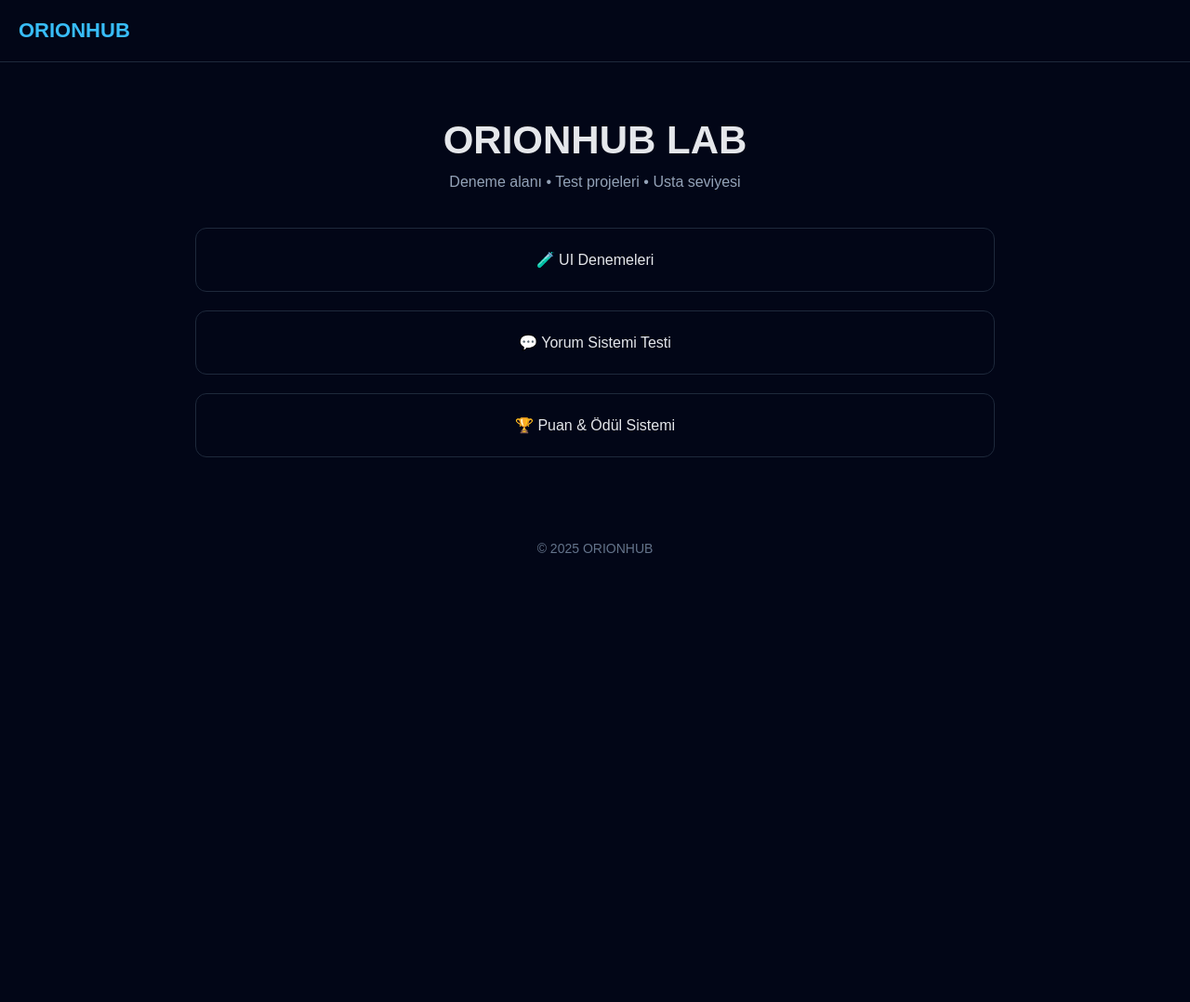
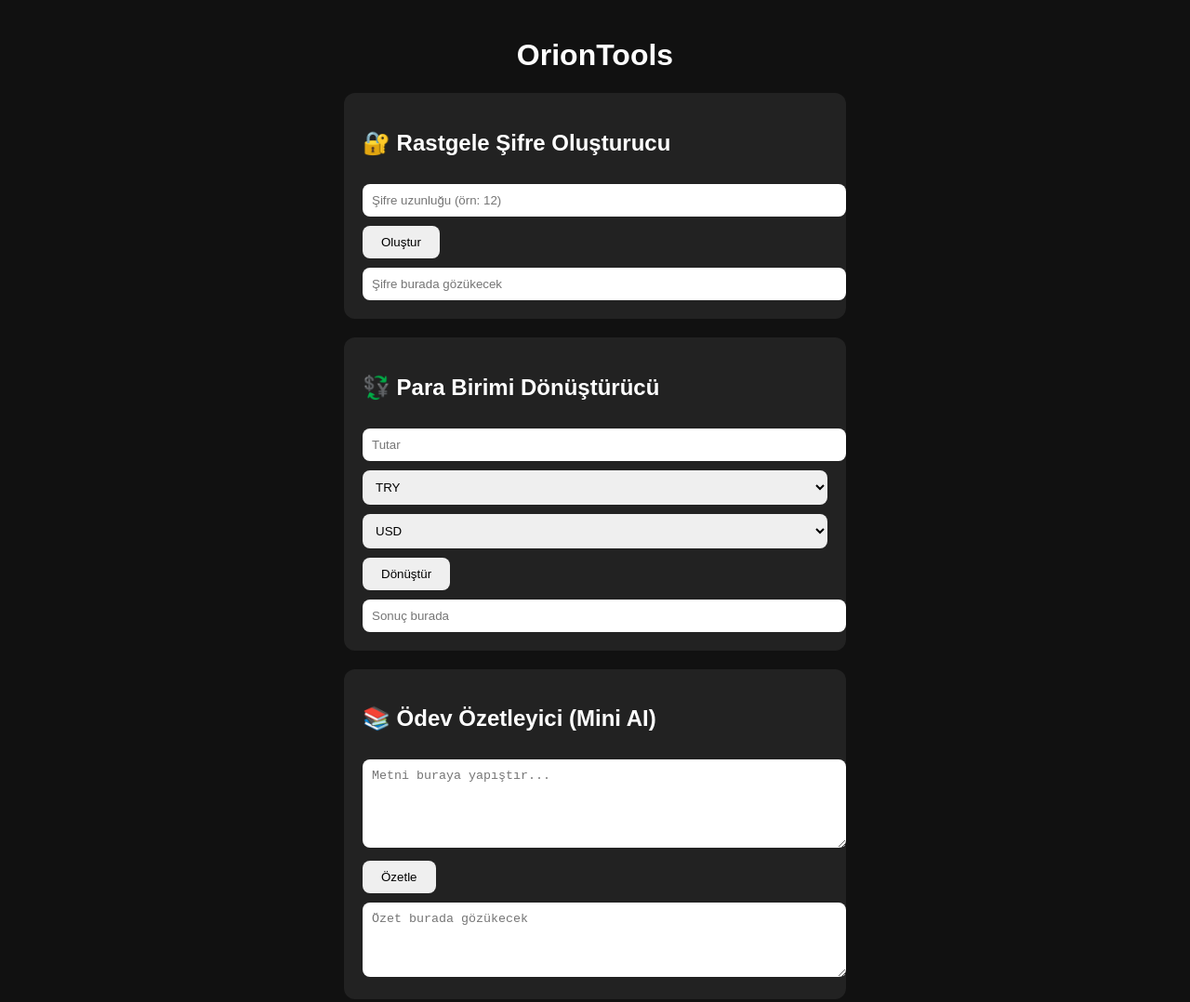
Before and after one commit to orionhub93-ctrl/orion, a plain HTML site: page index.html in a window 1280 px wide. Shown: the whole page at 93% size. Before the commit the page ends 800 px from the top, so only its background shows below. Drawn offline with Linux system fonts and the light colour scheme.

Commit message:
Update index.html

```diff
--- a/index.html
+++ b/index.html
@@ -1,90 +1,109 @@
 <!DOCTYPE html>
 <html lang="tr">
 <head>
-  <meta charset="UTF-8">
-  <title>OrionHUB Lab</title>
-  <meta name="viewport" content="width=device-width, initial-scale=1.0">
+<meta charset="UTF-8">
+<title>OrionTools</title>
+<style>
+    body { font-family: Arial; background: #111; color: #fff; margin: 0; padding: 20px; }
+    h1 { text-align: center; }
+    .card { background: #222; padding: 20px; margin: 20px auto; border-radius: 12px; max-width: 500px; }
+    button { padding: 10px 20px; border: none; border-radius: 8px; cursor: pointer; margin-top: 10px; }
+    input, textarea, select {
+        width: 100%; padding: 10px; border-radius: 8px; border: none; margin-top: 10px;
+    }
+</style>
+</head>
+<body>
 
-  <style>
-    * {
-      margin: 0;
-      padding: 0;
-      box-sizing: border-box;
-      font-family: Arial, sans-serif;
+<h1>OrionTools</h1>
+
+<!-- 1) ŞİFRE OLUŞTURUCU -->
+<div class="card">
+    <h2>🔐 Rastgele Şifre Oluşturucu</h2>
+    <input type="number" id="length" placeholder="Şifre uzunluğu (örn: 12)">
+    <button onclick="generate()">Oluştur</button>
+    <input id="output" readonly placeholder="Şifre burada gözükecek">
+</div>
+
+<!-- 2) PARA BİRİMİ DÖNÜŞTÜRÜCÜ -->
+<div class="card">
+    <h2>💱 Para Birimi Dönüştürücü</h2>
+    <input id="amount" type="number" placeholder="Tutar">
+    <select id="from">
+        <option value="TRY">TRY</option>
+        <option value="USD">USD</option>
+        <option value="EUR">EUR</option>
+    </select>
+    <select id="to">
+        <option value="USD">USD</option>
+        <option value="TRY">TRY</option>
+        <option value="EUR">EUR</option>
+    </select>
+    <button onclick="convert()">Dönüştür</button>
+    <input id="converted" readonly placeholder="Sonuç burada">
+</div>
+
+<!-- 3) ÖDEV ÖZETLEYİCİ -->
+<div class="card">
+    <h2>📚 Ödev Özetleyici (Mini AI)</h2>
+    <textarea id="text" rows="5" placeholder="Metni buraya yapıştır..."></textarea>
+    <button onclick="summarize()">Özetle</button>
+    <textarea id="summary" rows="4" placeholder="Özet burada gözükecek"></textarea>
+</div>
+
+<script>
+// --------------- ŞİFRE OLUŞTURUCU ----------------
+function generate() {
+    let length = document.getElementById("length").value;
+    let chars = "ABCDEFGHIJKLMNOPQRSTUVWXYZabcdefghijklmnopqrstuvwxyz0123456789!@#$%&*";
+    let pass = "";
+    for (let i=0; i<length; i++) {
+        pass += chars[Math.floor(Math.random() * chars.length)];
+    }
+    document.getElementById("output").value = pass;
+}
+
+// --------------- PARA BİRİMİ DÖNÜŞTÜRÜCÜ ----------------
+// Sabit kur – ücretsiz API kullanmadan basic sistem
+const rates = {
+    "TRY": { USD: 0.032, EUR: 0.029 },
+    "USD": { TRY: 31.2, EUR: 0.91 },
+    "EUR": { TRY: 34.5, USD: 1.09 }
+};
+
+function convert() {
+    let amount = Number(document.getElementById("amount").value);
+    let from = document.getElementById("from").value;
+    let to = document.getElementById("to").value;
+
+    if (from === to) {
+        document.getElementById("converted").value = amount;
+        return;
     }
 
-    body {
-      background: #020617;
-      color: #e5e7eb;
-      min-height: 100vh;
+    let result = amount * rates[from][to];
+    document.getElementById("converted").value = result.toFixed(2);
+}
+
+// --------------- ÖDEV ÖZETLEYİCİ ----------------
+// Basit JS ile anlamlı özet çıkarıyoruz
+function summarize() {
+    let text = document.getElementById("text").value;
+
+    if (text.length < 20) {
+        document.getElementById("summary").value = "Metin çok kısa, özetlenemiyor.";
+        return;
     }
 
-    header {
-      display: flex;
-      justify-content: space-between;
-      align-items: center;
-      padding: 20px;
-      border-bottom: 1px solid #1e293b;
-    }
+    let sentences = text.split(".");
+    let longest = sentences.sort((a,b) => b.length - a.length)[0];
 
-    .logo {
-      font-size: 22px;
-      font-weight: bold;
-      color: #38bdf8;
-    }
+    let summary =
+        "Kısaca özetlemek gerekirse: " + longest.trim();
 
-    main {
-      max-width: 900px;
-      margin: 60px auto;
-      padding: 0 20px;
-      text-align: center;
-    }
-
-    h1 {
-      font-size: 42px;
-      margin-bottom: 12px;
-    }
-
-    p {
-      color: #94a3b8;
-      margin-bottom: 40px;
-    }
-
-    .box {
-      background: #020617;
-      border: 1px solid #1e293b;
-      border-radius: 12px;
-      padding: 24px;
-      margin-bottom: 20px;
-    }
-
-    footer {
-      text-align: center;
-      padding: 30px;
-      color: #64748b;
-      font-size: 14px;
-    }
-  </style>
-</head>
-
-<body>
-
-<header>
-  <div class="logo">ORIONHUB</div>
-</header>
-
-<main>
-  <h1>ORIONHUB LAB</h1>
-  <p>Deneme alanı • Test projeleri • Usta seviyesi</p>
-
-  <div class="box">🧪 UI Denemeleri</div>
-  <div class="box">💬 Yorum Sistemi Testi</div>
-  <div class="box">🏆 Puan & Ödül Sistemi</div>
-</main>
-
-<footer>
-  © 2025 ORIONHUB
-</footer>
+    document.getElementById("summary").value = summary;
+}
+</script>
 
 </body>
 </html>
```
